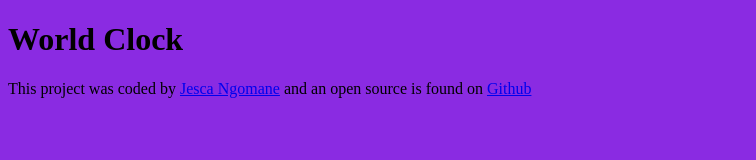
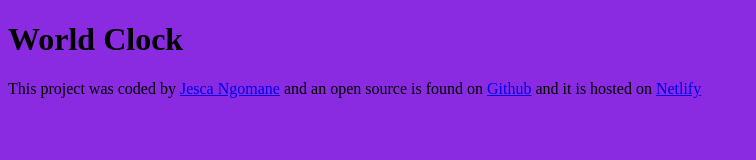
Before and after one commit to JescaNgomane/world-clock-project, a plain HTML site: page index.html in a window 1280 px wide. Shown: the whole page, without its empty margins (0-756 px from the left). Drawn offline with Linux system fonts and the light colour scheme.

Commit message:
Added Netlify link

```diff
--- a/index.html
+++ b/index.html
@@ -19,6 +19,12 @@
         target="_blank"
         >Github</a
       >
+      and it is hosted on
+      <a
+        href="https://worldy-clock-shecodes-project.netlify.app"
+        target="_blank"
+        >Netlify</a
+      >
     </footer>
     <script src="index.js"></script>
   </body>
```
